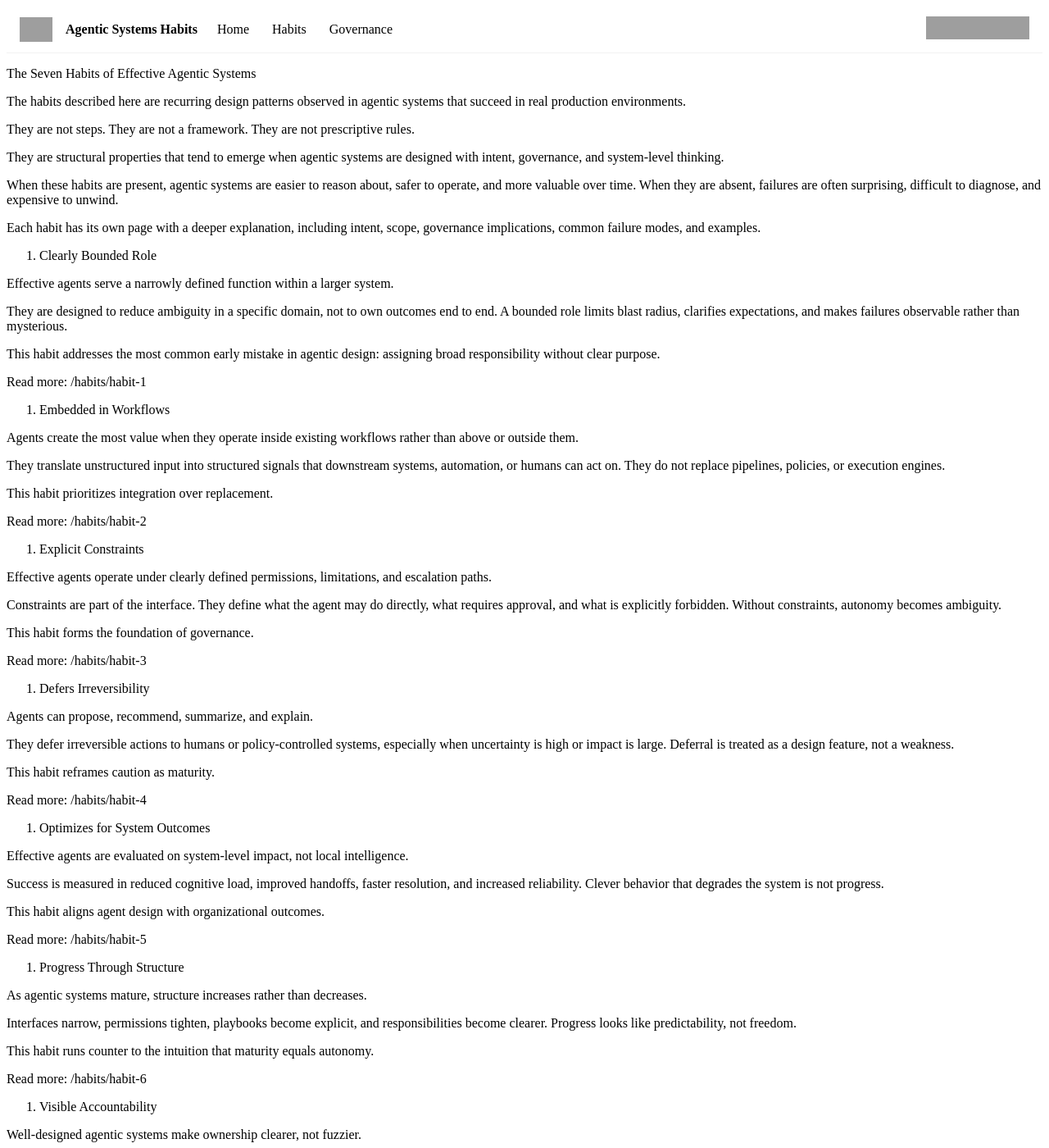
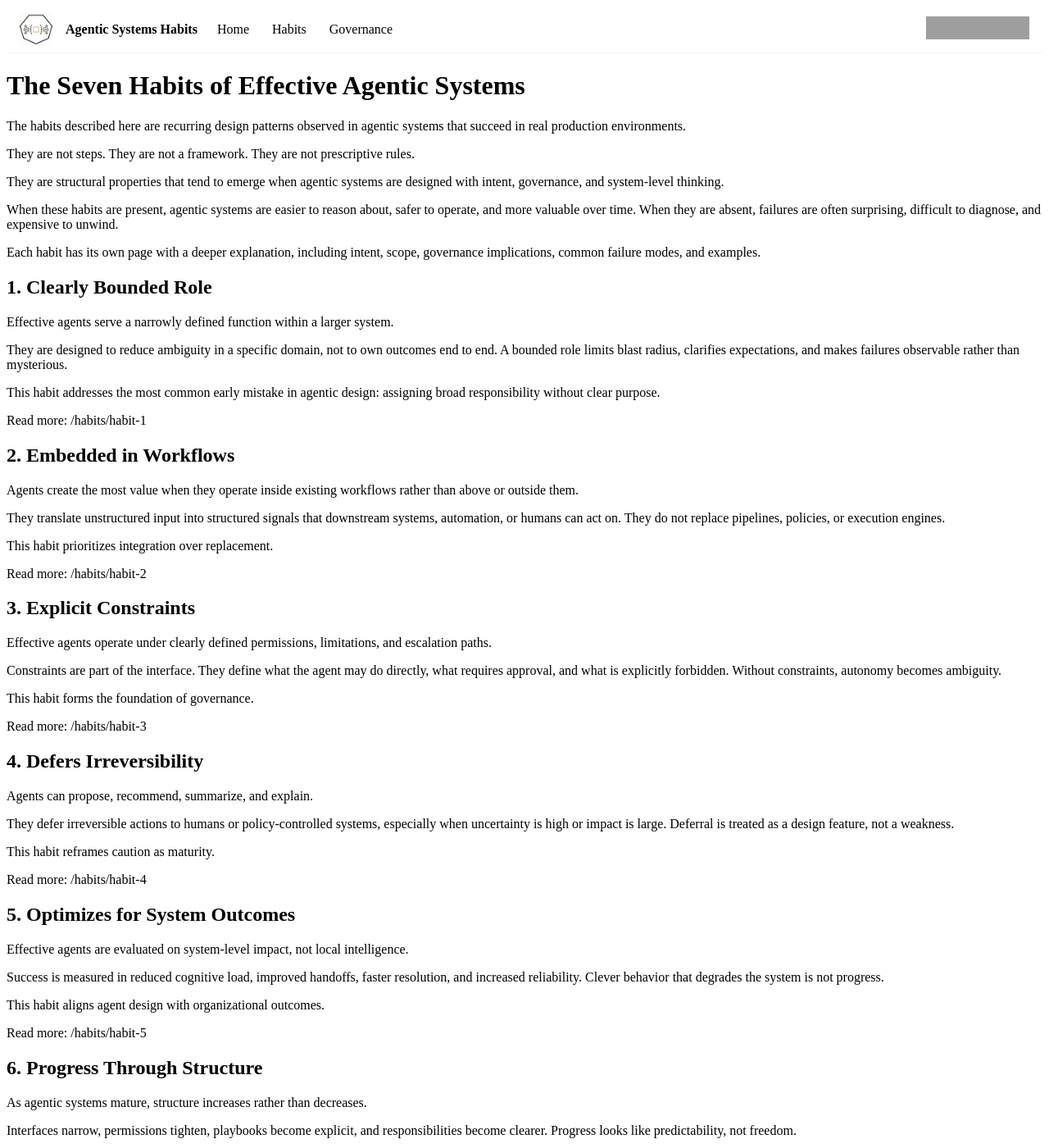
Before and after one commit to agent-habits/agent-habits.github.io, a Jekyll site: the page built from habits/habits.md, in a window 1280 px wide and 1400 px high. Shown: the whole window at 82% size. Built offline with Jekyll 4.4.1, drawn with Linux system fonts in a browser that asks for light colours; our own code applies the rules of GitHub Pages for plain Markdown files; some of the changed text lies outside the part shown; grey boxes are pictures that could not be loaded.

Commit message:
fix habits link

```diff
--- a/_includes/site-header.html
+++ b/_includes/site-header.html
@@ -1,7 +1,7 @@
 <nav class="site-header" role="navigation">
   <div class="site-left">
     <a class="site-brand" href="{{ '/' | relative_url }}">
-      <img class="site-logo" src="{{ '/assets/images/logo.png' | relative_url }}" alt="{{ site.title | default: 'Agentic Systems Habits' }}" />
+      <img class="site-logo" src="{{ '/assets/images/favicon-192x192.png' | relative_url }}" alt="{{ site.title | default: 'Agentic Systems Habits' }}" />
       <span class="site-title">{{ site.title | default: "Agentic Systems Habits" }}</span>
     </a>
 
--- a/habits.md
+++ b/habits/habits.md
@@ -13,7 +19,7 @@ When they are absent, failures are often surprising, difficult to diagnose, and
 
 Each habit has its own page with a deeper explanation, including intent, scope, governance implications, common failure modes, and examples.
 
-1. Clearly Bounded Role
+## 1. Clearly Bounded Role
 
 Effective agents serve a narrowly defined function within a larger system.
 
@@ -23,7 +29,7 @@ This habit addresses the most common early mistake in agentic design: assigning
 
 Read more: /habits/habit-1
 
-2. Embedded in Workflows
+## 2. Embedded in Workflows
 
 Agents create the most value when they operate inside existing workflows rather than above or outside them.
 
@@ -33,7 +39,7 @@ This habit prioritizes integration over replacement.
 
 Read more: /habits/habit-2
 
-3. Explicit Constraints
+## 3. Explicit Constraints
 
 Effective agents operate under clearly defined permissions, limitations, and escalation paths.
 
@@ -43,7 +49,7 @@ This habit forms the foundation of governance.
 
 Read more: /habits/habit-3
 
-4. Defers Irreversibility
+## 4. Defers Irreversibility
 
 Agents can propose, recommend, summarize, and explain.
 
@@ -53,7 +59,7 @@ This habit reframes caution as maturity.
 
 Read more: /habits/habit-4
 
-5. Optimizes for System Outcomes
+## 5. Optimizes for System Outcomes
 
 Effective agents are evaluated on system-level impact, not local intelligence.
 
@@ -63,7 +69,7 @@ This habit aligns agent design with organizational outcomes.
 
 Read more: /habits/habit-5
 
-6. Progress Through Structure
+## 6. Progress Through Structure
 
 As agentic systems mature, structure increases rather than decreases.
 
@@ -73,7 +79,7 @@ This habit runs counter to the intuition that maturity equals autonomy.
 
 Read more: /habits/habit-6
 
-7. Visible Accountability
+## 7. Visible Accountability
 
 Well-designed agentic systems make ownership clearer, not fuzzier.
 
```
Also changed, not shown: other parts of habits/habits.md (+7 -1 lines).
